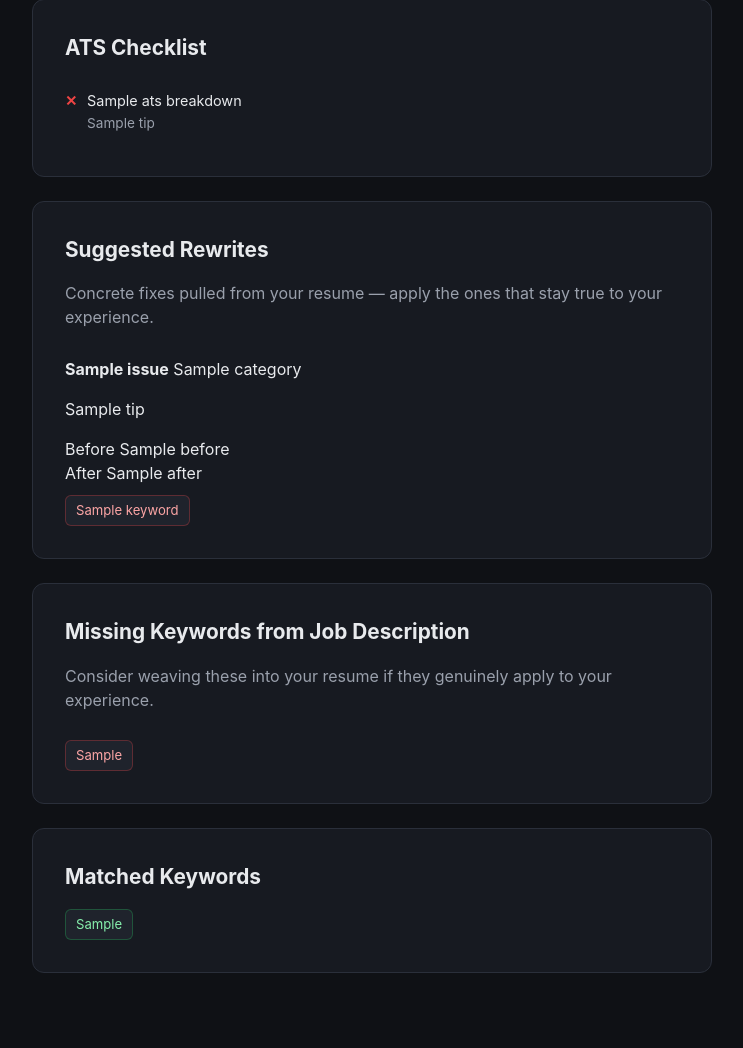
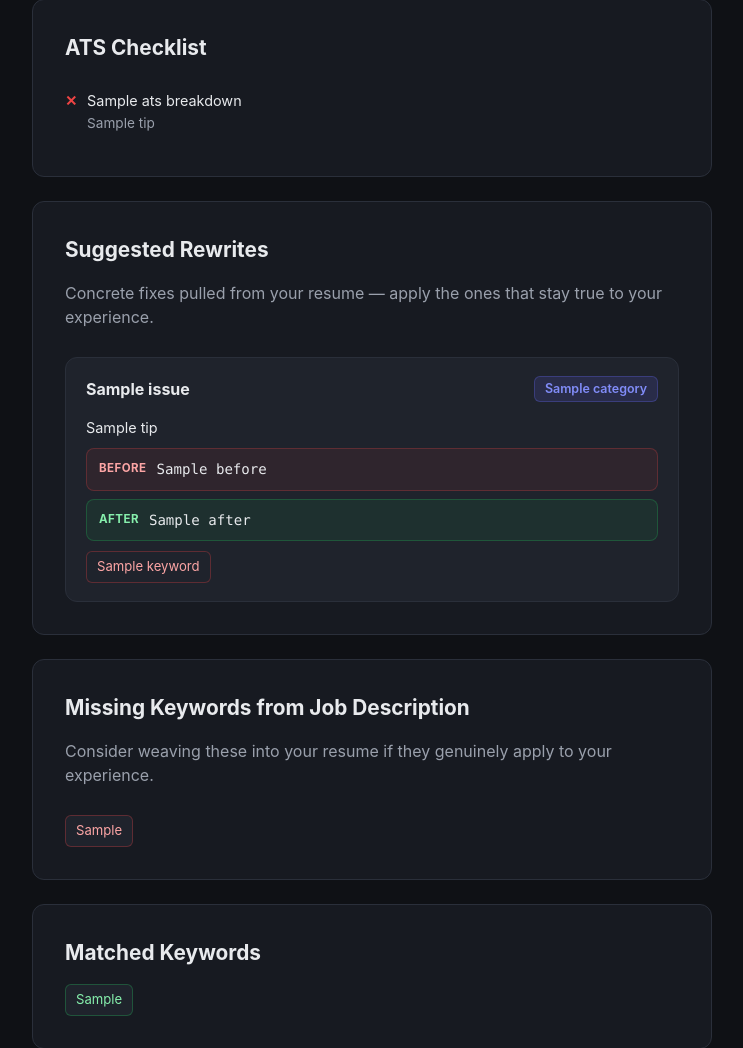
Before and after one commit to BurukalaManiReethika/AI-Resume-Analyzer4, a Flask app: template templates/report.html in a window 1280 px wide. Shown: the part 518-1566 px from the top of the page, without its empty margins (268-1011 px from the left). Before the commit the page ends 1491 px from the top, so only its background shows below. Run offline with Flask 3, Linux system fonts and the light colour scheme; tables that the repository leaves empty hold one stand-in row (values such as "Sample post"); the template is opened without the code that fills it: values that come from a table or form of the project are taken from there, most other values are stand-ins (such as "Sample title", 1, 10 or a date in 2020).

Commit message:
Add styles for suggestion list and rewrite components

```diff
--- a/static/css/style.css
+++ b/static/css/style.css
@@ -239,3 +239,69 @@ button:hover, .btn:hover { background: var(--accent-hover); }
 
 .auth-links { margin-top: 20px; text-align: center; color: var(--text-dim); font-size: 0.9rem; }
 .auth-links a { color: var(--accent-hover); text-decoration: none; }
+
+.suggestion-list { display: flex; flex-direction: column; gap: 18px; }
+
+.suggestion-item {
+    background: var(--surface-2);
+    border: 1px solid var(--border);
+    border-radius: var(--radius);
+    padding: 18px 20px;
+}
+
+.suggestion-header {
+    display: flex;
+    justify-content: space-between;
+    align-items: center;
+    gap: 10px;
+    margin-bottom: 6px;
+}
+
+.suggestion-category {
+    display: inline-block;
+    background: rgba(99, 102, 241, 0.15);
+    color: var(--accent-hover);
+    border: 1px solid rgba(99, 102, 241, 0.3);
+    border-radius: 6px;
+    padding: 3px 10px;
+    font-size: 0.78rem;
+    font-weight: 600;
+    white-space: nowrap;
+}
+
+.suggestion-issue {
+    color: var(--text-dim);
+    font-size: 0.85rem;
+    margin-bottom: 10px;
+}
+
+.suggestion-tip { font-size: 0.9rem; margin-bottom: 10px; }
+
+.suggestion-rewrite { display: flex; flex-direction: column; gap: 8px; }
+
+.rewrite-line {
+    display: flex;
+    gap: 10px;
+    align-items: flex-start;
+    padding: 10px 12px;
+    border-radius: 8px;
+    font-size: 0.88rem;
+    font-family: ui-monospace, SFMono-Regular, Menlo, monospace;
+    line-height: 1.45;
+}
+
+.rewrite-before { background: rgba(239, 68, 68, 0.08); border: 1px solid rgba(239, 68, 68, 0.25); }
+.rewrite-after { background: rgba(34, 197, 94, 0.08); border: 1px solid rgba(34, 197, 94, 0.25); }
+
+.rewrite-label {
+    flex-shrink: 0;
+    font-family: -apple-system, BlinkMacSystemFont, "Segoe UI", Roboto, Helvetica, Arial, sans-serif;
+    font-weight: 700;
+    font-size: 0.72rem;
+    text-transform: uppercase;
+    letter-spacing: 0.04em;
+    padding-top: 1px;
+}
+
+.rewrite-before .rewrite-label { color: #fca5a5; }
+.rewrite-after .rewrite-label { color: #86efac; }
```
